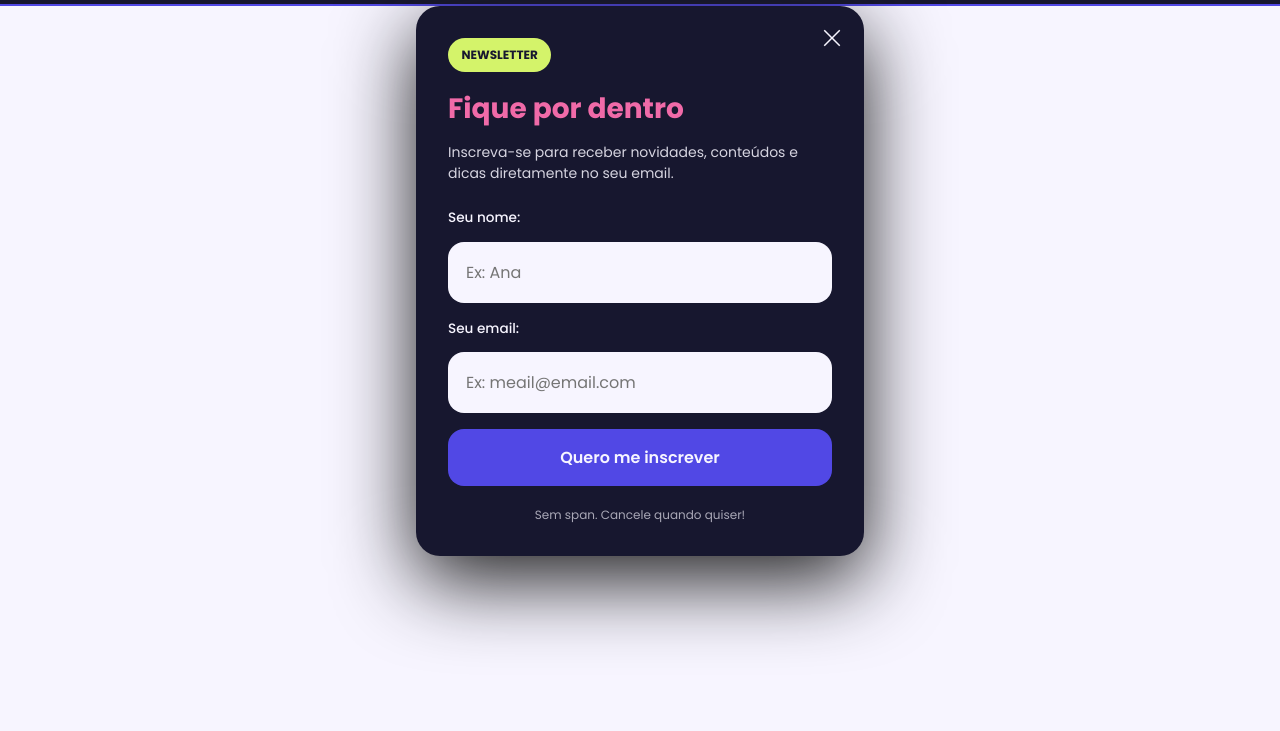
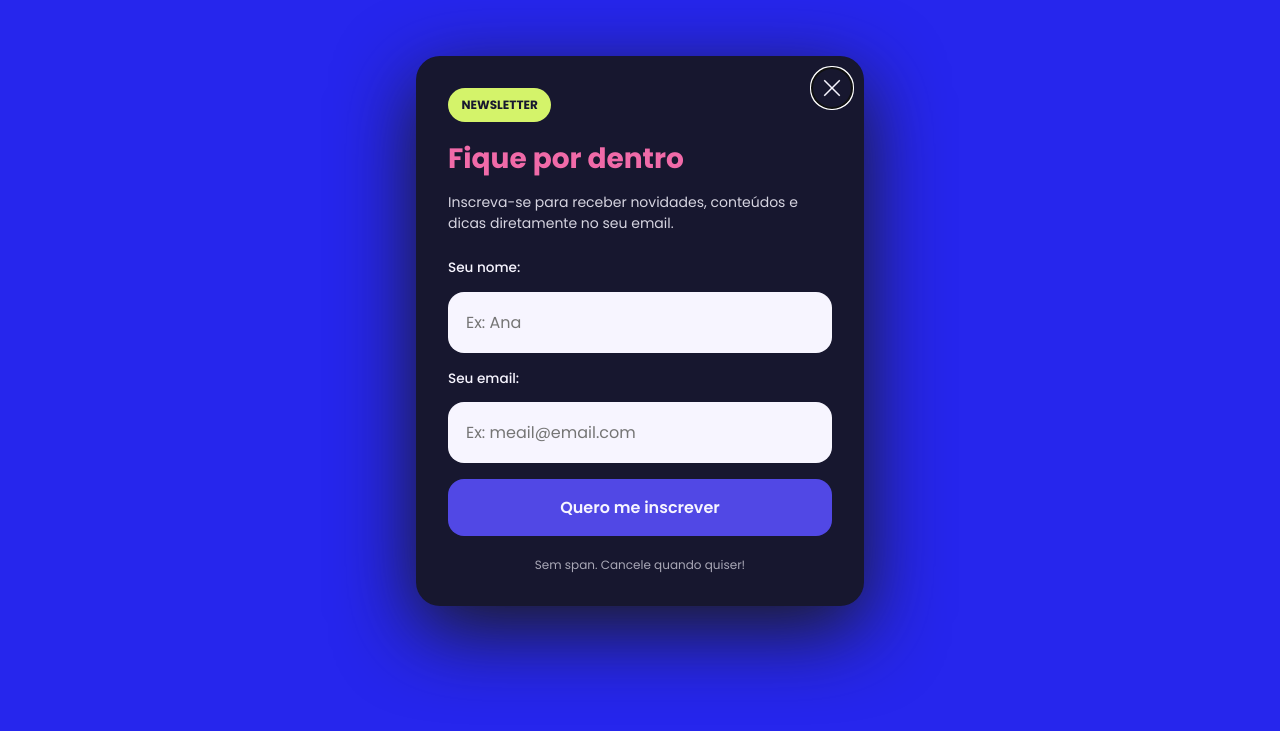
Before and after one commit to biellucass/intro-dom, a plain HTML site: page index.html in a window 1280 px wide. Shown: the part 69-800 px from the top of the page. Drawn offline with Linux system fonts and the light colour scheme.

Commit message:
feat: implementa arquivo modal.js para as funcionalidades do modal.

```diff
--- a/index.html
+++ b/index.html
@@ -53,7 +53,7 @@
     </header>
 
     <!-- Modal -->
-    <dialog open id="modal-inscricao" class="modal">
+    <dialog id="modal-inscricao" class="modal">
       <button type="button" class="modal-fechar" aria-label="Fechar modal">
         <svg width="24" height="24" fill="none" xmlns="http://www.w3.org/2000/svg" aria-hidden="true"><path d="m20.28 4.78-1.06-1.06L12 10.94 4.78 3.72 3.72 4.78 10.94 12l-7.22 7.22 1.06 1.06L12 13.06l7.22 7.22 1.06-1.06L13.06 12l7.22-7.22Z" fill="currentColor"/></svg>
       </button>
@@ -99,8 +99,7 @@
       </div>
     </dialog>
 
-
-
     <script src="menu-hamburguer.js"></script>
+    <script src="modal.js"></script>
   </body>
 </html>
--- /dev/null
+++ b/modal.js
@@ -0,0 +1,4 @@
+// Capturando elementos
+const modal = document.querySelector("#modal-inscricao");
+
+modal.showModal();
```
